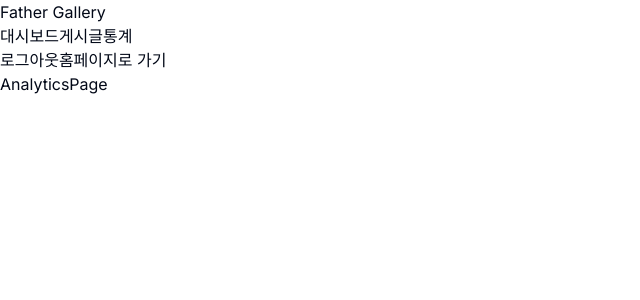
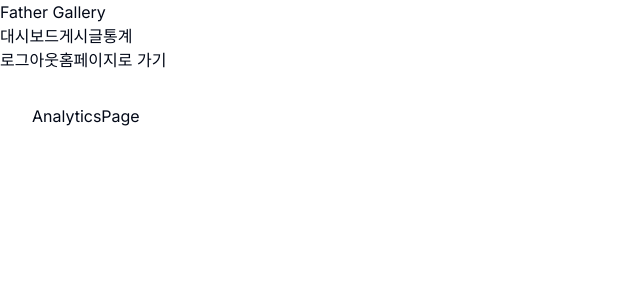
Before and after one commit to DohwanKim/next-fe-father-gallery, a Next.js app: page /admin/analytics in a window 1280 px wide. Shown: the top 300 px of the page, without its empty margins (0-640 px from the left). Built offline with nearby package versions, Linux system fonts and the light colour scheme; no server answers; what return-fetch would draw is missing.

Commit message:
chore: 어드민 레이아웃 구조 변경

```diff
--- a/src/app/admin/(adminRoot)/layout.tsx
+++ b/src/app/admin/(adminRoot)/layout.tsx
@@ -6,7 +6,7 @@ export default function Layout({ children }: { children: ReactNode }) {
   return (
     <>
       <AdminHeader />
-      <main>{children}</main>
+      <main className={'container py-8'}>{children}</main>
     </>
   );
 }
--- a/src/app/layout.tsx
+++ b/src/app/layout.tsx
@@ -15,7 +15,7 @@ export const metadata: Metadata = {
 
 export default function RootLayout({ children }: { children: ReactNode }) {
   return (
-    <html lang="en">
+    <html lang="ko" suppressHydrationWarning>
       <body className={inter.className}>
         <ThemeProvider
           attribute="class"
```
